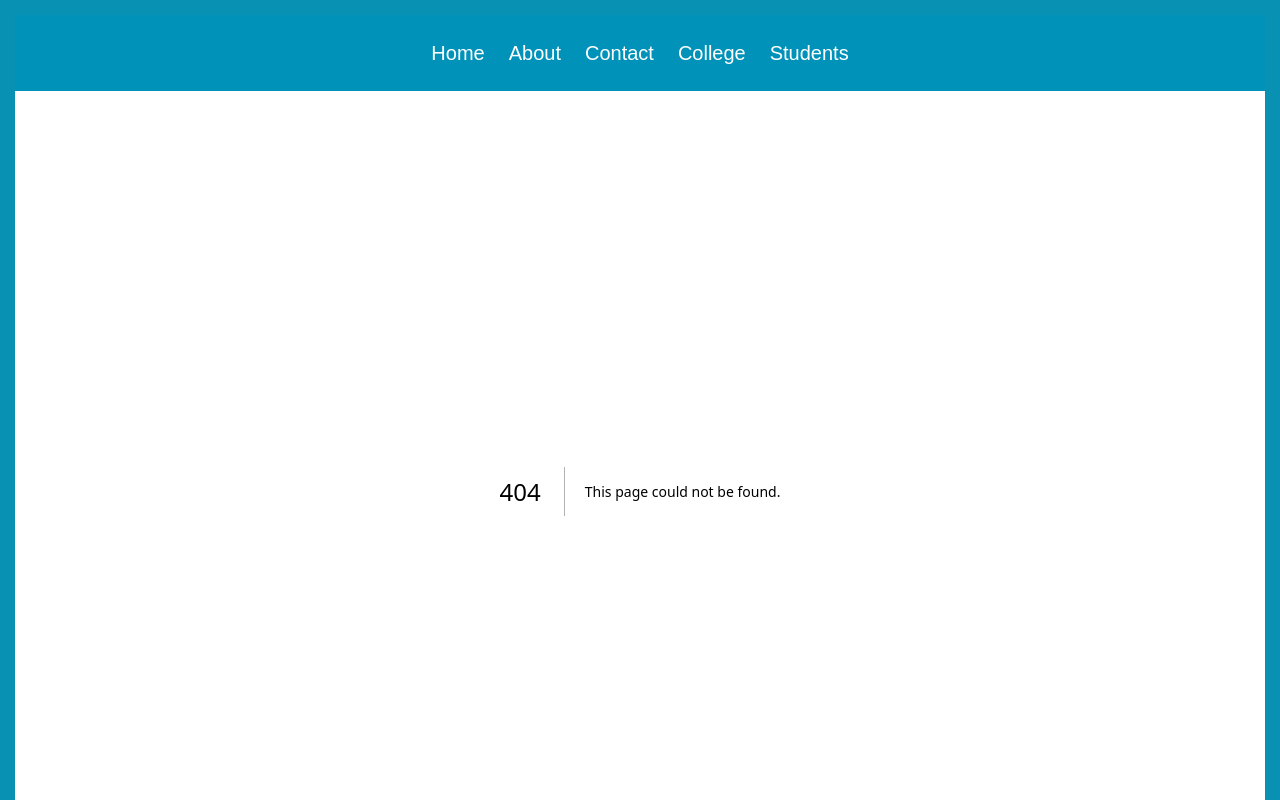
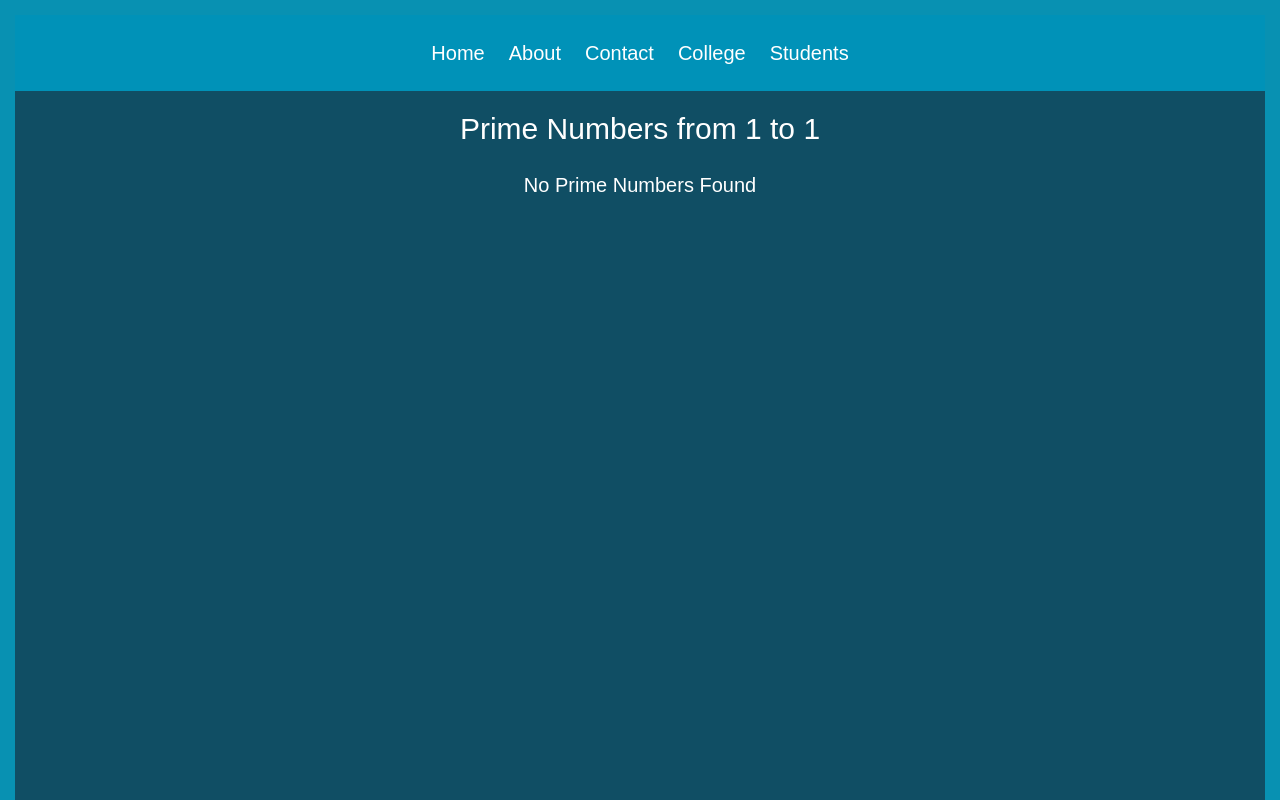
Before and after one commit to ManavRamani17/nextjs, a Next.js app: page /prime/1/1 in a window 1280 px wide. Before the commit this address had no page. Shown: the top 800 px of the page. Built offline with nearby package versions, Linux system fonts and the light colour scheme.

Commit message:
prime add

```diff
--- a/app/Students/page.tsx
+++ b/app/Students/page.tsx
@@ -11,9 +11,9 @@ async function Students() {
         {data.map((stu:any)=>{
             return(
 
-                    <Link className='bg-cyan-600 text-white w-7/8 flex justify-center items-center border rounded-lg m-2 transform active:scale-95 duration-500' href={"/Students/"+stu.id}>
+                    <Link key={stu.id} className='bg-cyan-600 text-white w-7/8 flex justify-center items-center border rounded-lg m-2 transform active:scale-95 duration-500' href={"/Students/"+stu.id}>
                         <div >
-                            <h1 className=" text-white text-3xl">{stu.id}. {stu.StuName}</h1>
+                            <h1  className=" text-white text-xl">{stu.id}. {stu.StuName}</h1>
                         </div>
                     </Link>
             )
--- /dev/null
+++ b/app/prime/[start]/[end]/page.tsx
@@ -0,0 +1,56 @@
+import React from "react";
+
+async function Prime({params}: {params: Promise<{ start: string; end: string }>}) {
+  const { start, end } = await params;
+
+  const startNum = Number(start);
+  const endNum = Number(end);
+
+  const primeNumbers: number[] = [];
+
+  for (let i = startNum; i <= endNum; i++) {
+    if (i < 2) continue;
+
+    let isPrime = true;
+
+    for (let j = 2; j <= Math.sqrt(i); j++) {
+      if (i % j === 0) {
+        isPrime = false;
+        break;
+      }
+    }
+
+    if (isPrime) {
+      primeNumbers.push(i);
+    }
+  }
+
+  return (
+    <div className="min-h-screen bg-cyan-900 p-5">
+      <h1 className="text-3xl text-white text-center mb-6">
+        Prime Numbers from {startNum} to {endNum}
+      </h1>
+
+      <div className="flex flex-col items-center gap-4">
+        {primeNumbers.length > 0 ? (
+          primeNumbers.map((num) => (
+            <div
+              key={num}
+              className="border border-white bg-cyan-700 text-white rounded-lg p-4 w-3/4 hover:scale-105 duration-500"
+            >
+              <h2 className="text-2xl text-center">
+                Prime Number: {num}
+              </h2>
+            </div>
+          ))
+        ) : (
+          <h2 className="text-white text-xl">
+            No Prime Numbers Found
+          </h2>
+        )}
+      </div>
+    </div>
+  );
+}
+
+export default Prime;
```
